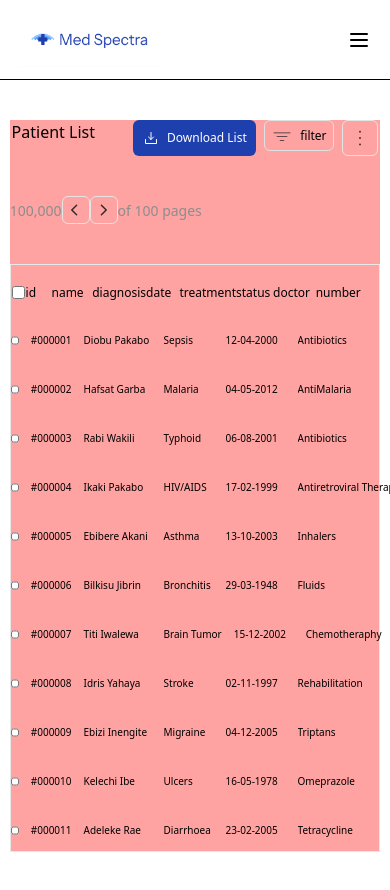
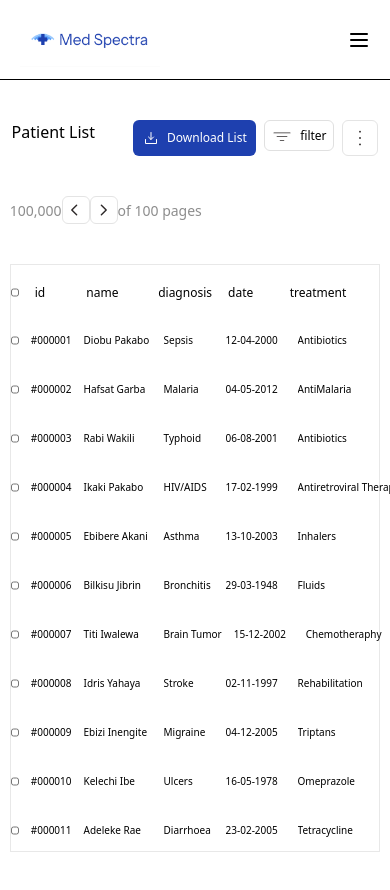
Before and after one commit to Maobugichi/medspecter, a React (Vite) app: page /medspecter/patientlists/1 in a window 390 px wide. Shown: the top 890 px of the page. Built offline with nearby package versions, Linux system fonts and the light colour scheme.

Commit message:
check position ://

```diff
--- a/src/components/keys.jsx
+++ b/src/components/keys.jsx
@@ -9,24 +9,12 @@ const Keys = ({info,check , count , setCount , width , contWidth}) => {
       return keys
   })
 
-  useEffect(() => {
-    const handleResize = () => {
-      setInnerWidth(window.innerWidth);
-    }
 
-    window.addEventListener('resize',handleResize)
-
-    return () => {
-      window.removeEventListener('resize',handleResize)
-    }
-  },[])
-
-  console.log("count" + " " + count)
   const length = key[0].length - count;
   console.log(key[0]?.slice(0,length))
   return(
-    <div className={`flex h-[55px] ${contWidth}  justify-between  items-center  overflow-hidden`}>
-       {check &&<input className="w-10" type="checkbox" />}
+    <div className={`flex h-[55px] ${contWidth}  justify-between  items-center gap-4  overflow-hidden`}>
+       {check &&<input className="xl:w-10 w-2" type="checkbox" />}
       {
         key[0]?.slice(0,length).map((item,index) => {
           const widths = width[index]
--- a/src/components/patient/PatientLists.jsx
+++ b/src/components/patient/PatientLists.jsx
@@ -21,7 +21,7 @@ const PatientList = () => {
 
 
     return(
-        <div className="lg:grid limitedSize:flex bg-red-300 limitedSize:gap-10 h-full flex flex-col  gap-10 lg:gap-2 lg:w-[85%] w-[95%] mx-auto ">
+        <div className="lg:grid limitedSize:flex  limitedSize:gap-10 h-full flex flex-col  gap-10 lg:gap-2 lg:w-[85%] w-[95%] mx-auto ">
             <PatientHeader
              isOpen={isOpen}
              setIsOpen={setIsOpen}
--- a/src/components/patient/patienttable.jsx
+++ b/src/components/patient/patienttable.jsx
@@ -19,8 +19,8 @@ const PatientTable = ({isInfo,setIsInfo}) => {
     },[])
 
     useEffect(() => {
-        if (windowWidth < 600) {
-            //setIsInfo(9)
+        if (windowWidth < 600) { //setIsInfo(9)
+            setCount(13)
         }
     },[windowWidth])
 
--- a/src/routes/root.jsx
+++ b/src/routes/root.jsx
@@ -6,7 +6,7 @@ import { ContextProvider } from "../components/ContextProvider";
 const Root = () => {
     return(
 
-        <div className="w-full flex flex-col gap-10 h-auto min-h-[150vh]   overflow-x-hidden">
+        <div className="w-full flex flex-col gap-10 h-auto pb-8   overflow-x-hidden">
           <Header/>
           <div className="flex w-full  h-auto ">
            <SideNav/>
```
